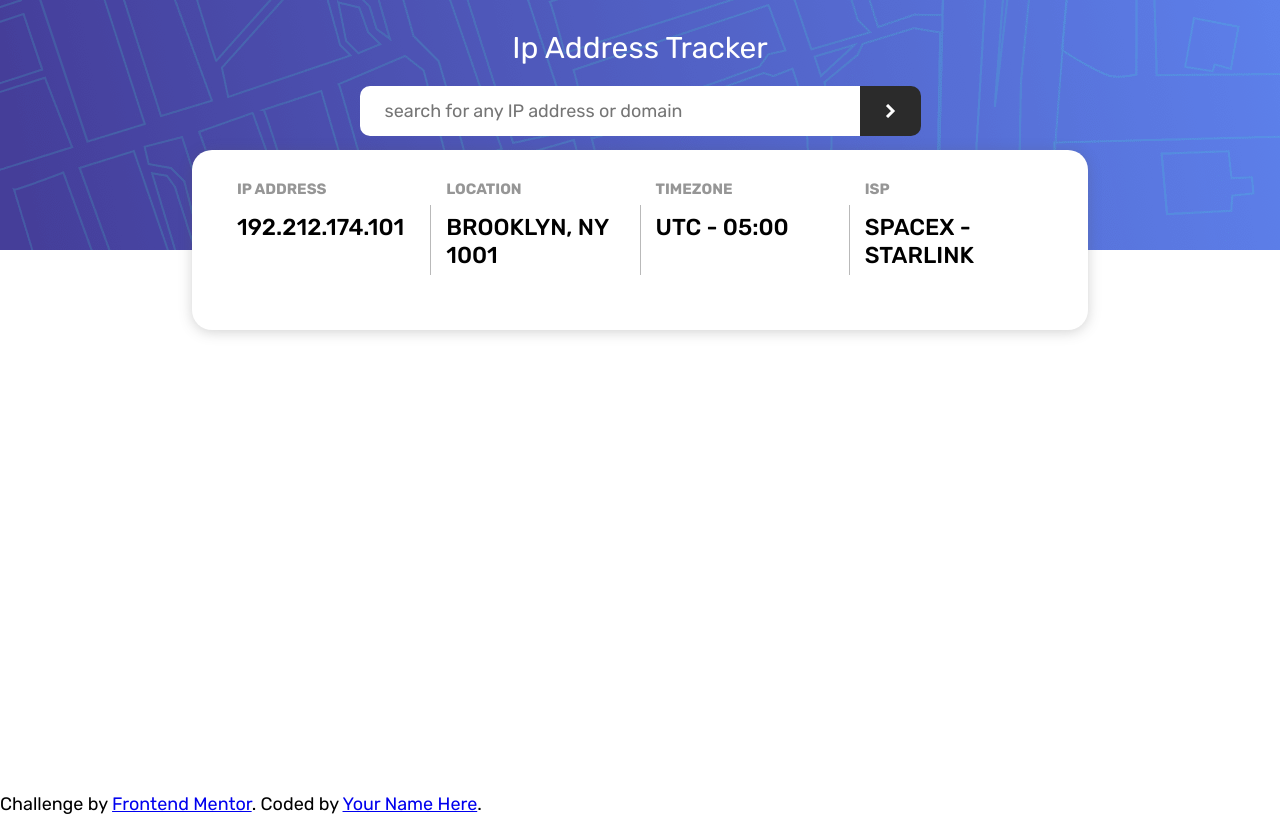
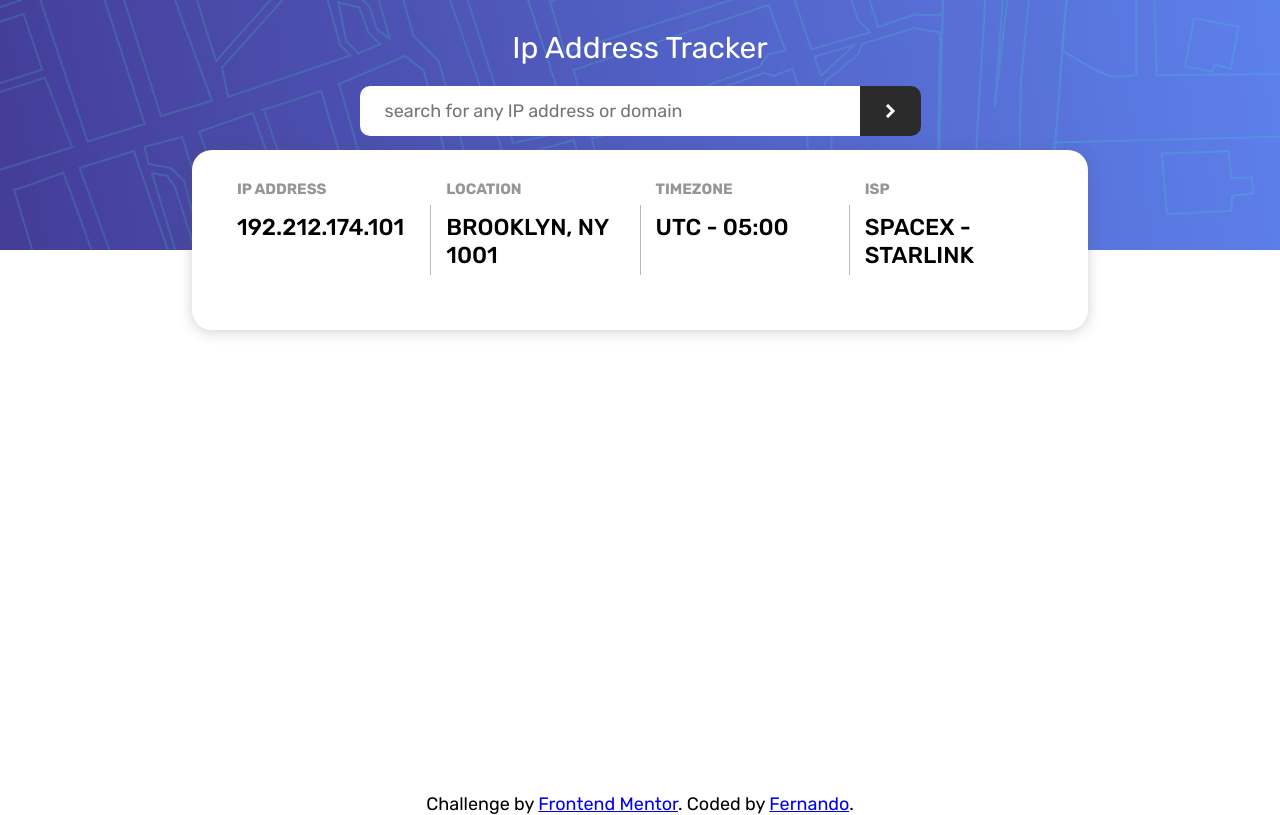
Before and after one commit to fernandohos/ip-address-tracker, a plain HTML site: page index.html in a window 1280 px wide. Drawn offline with nearby package versions, Linux system fonts and the light colour scheme; no server answers; a script that the page names is missing.

Commit message:
:lipstick: attribution style

```diff
--- a/index.html
+++ b/index.html
@@ -8,6 +8,7 @@
   <link rel="stylesheet" href="./styles/header.css">
   <link rel="stylesheet" href="./styles/info.css">
   <link rel="stylesheet" href="./styles/map.css">
+  <link rel="stylesheet" href="./styles/footer.css">
   <link rel="preconnect" href="https://fonts.googleapis.com">
   <link rel="preconnect" href="https://fonts.gstatic.com" crossorigin>
   <link href="https://fonts.googleapis.com/css2?family=Rubik:wght@400;500;700&display=swap" rel="stylesheet">
@@ -52,15 +53,17 @@
     <div class="map" id="map-container">
     </div>
   </main>
-  <div class="attribution">
-    Challenge by <a href="https://www.frontendmentor.io?ref=challenge" target="_blank">Frontend Mentor</a>.
-    Coded by <a href="#">Your Name Here</a>.
-  </div>
+  <footer>
+    <div class="attribution">
+      Challenge by <a href="https://www.frontendmentor.io?ref=challenge" target="_blank">Frontend Mentor</a>.
+      Coded by <a href="https://github.com/fernandohos">Fernando</a>.
+    </div>
+  </footer>
   <script src="./scripts/script.js"></script>
   <script src="./config.js"></script>
   <script src="https://unpkg.com/leaflet@1.7.1/dist/leaflet.js"
-  integrity="sha512-XQoYMqMTK8LvdxXYG3nZ448hOEQiglfqkJs1NOQV44cWnUrBc8PkAOcXy20w0vlaXaVUearIOBhiXZ5V3ynxwA=="
-  crossorigin=""></script>
+    integrity="sha512-XQoYMqMTK8LvdxXYG3nZ448hOEQiglfqkJs1NOQV44cWnUrBc8PkAOcXy20w0vlaXaVUearIOBhiXZ5V3ynxwA=="
+    crossorigin=""></script>
   <script src="./scripts/map.js"></script>
 </body>
 
--- /dev/null
+++ b/styles/footer.css
@@ -0,0 +1,3 @@
+footer {
+    text-align: center;
+}
```
